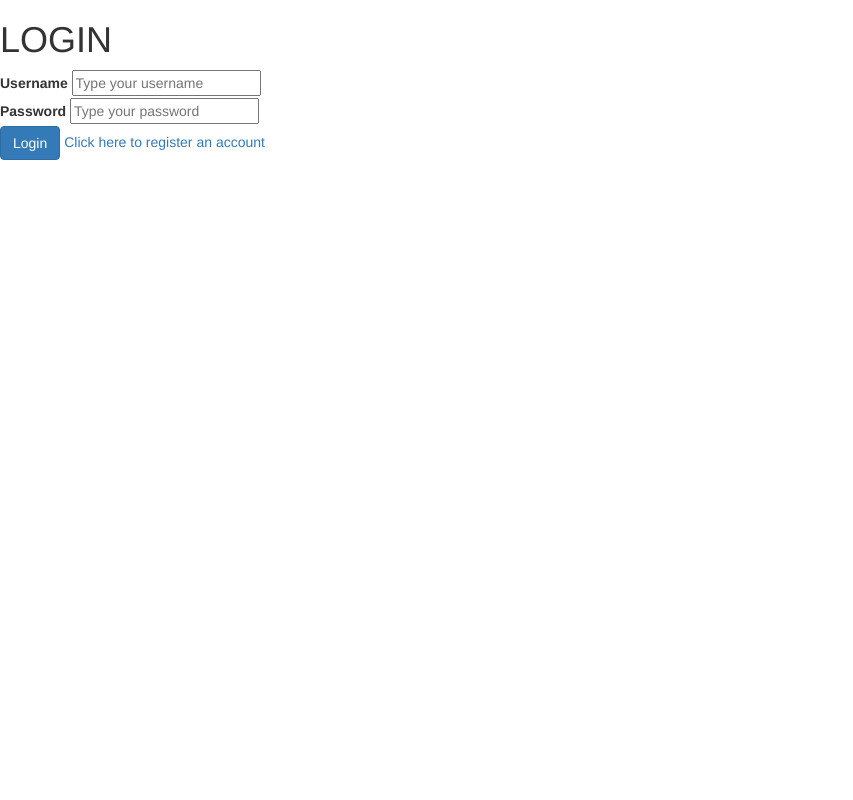
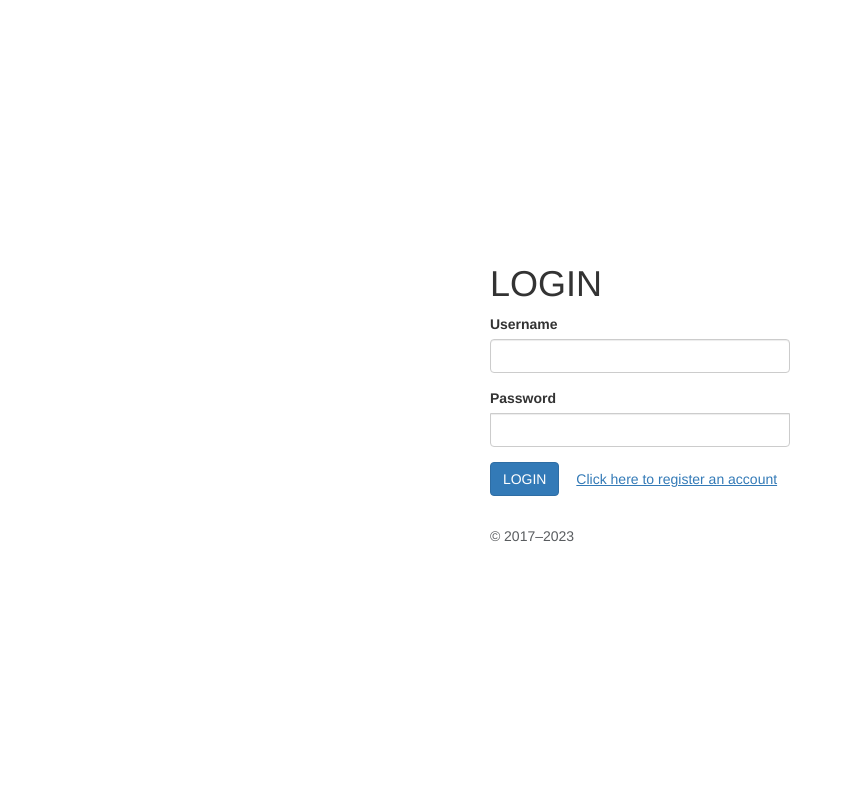
Before and after one commit to AedrianDaveUdarbe/tres-marias, a PHP site: page / in a window 1280 px wide. Shown: the whole page, without its empty margins (0-853 px from the left). Run offline with PHP 8.4, Linux system fonts and the light colour scheme; some libraries are stand-ins or nearby versions.

Commit message:
implement bootstrap classes in login form

```diff
--- a/index.php
+++ b/index.php
@@ -91,18 +91,22 @@ session_start();
     }
     ?>
 
+
     <!--Login form-->
-    <div>
-        <form action="index.php" method="post">
-            <h1>LOGIN</h1>
-
-            <label for="">Username</label>
-            <input type="text" name="username" id="" placeholder="Type your username"><br>
-
-            <label for="">Password</label>
-            <input type="password" name="password" id="" placeholder="Type your password"><br>
-            <button type="submit" name="login" class="btn btn-primary">Login</button>
-            <a href="registration.php">Click here to register an account</a>
+    <div class="form-container">
+        <form class="form-login" action="index.php" method="post">
+            <h1 class="mb-3 fw-normal">LOGIN</h1>
+            <div class="form-group">
+                <label class="control-label" for="username">Username</label>
+                <input type="text" class="form-control" id="username" name="username">
+            </div>
+            <div class="form-group">
+                <label class="control-label" for="password">Password</label>
+                <input type="password" class="form-control" id="password">
+            </div>
+            <button type="submit" name="login" href="#" class="btn btn-primary">LOGIN</button>
+            <a href="registration.php" class="btn btn-link">Click here to register an account</a>
+            <p class="mt-5 mb-3 text-body-secondary">© 2017–2023</p>
         </form>
     </div>
 
```
